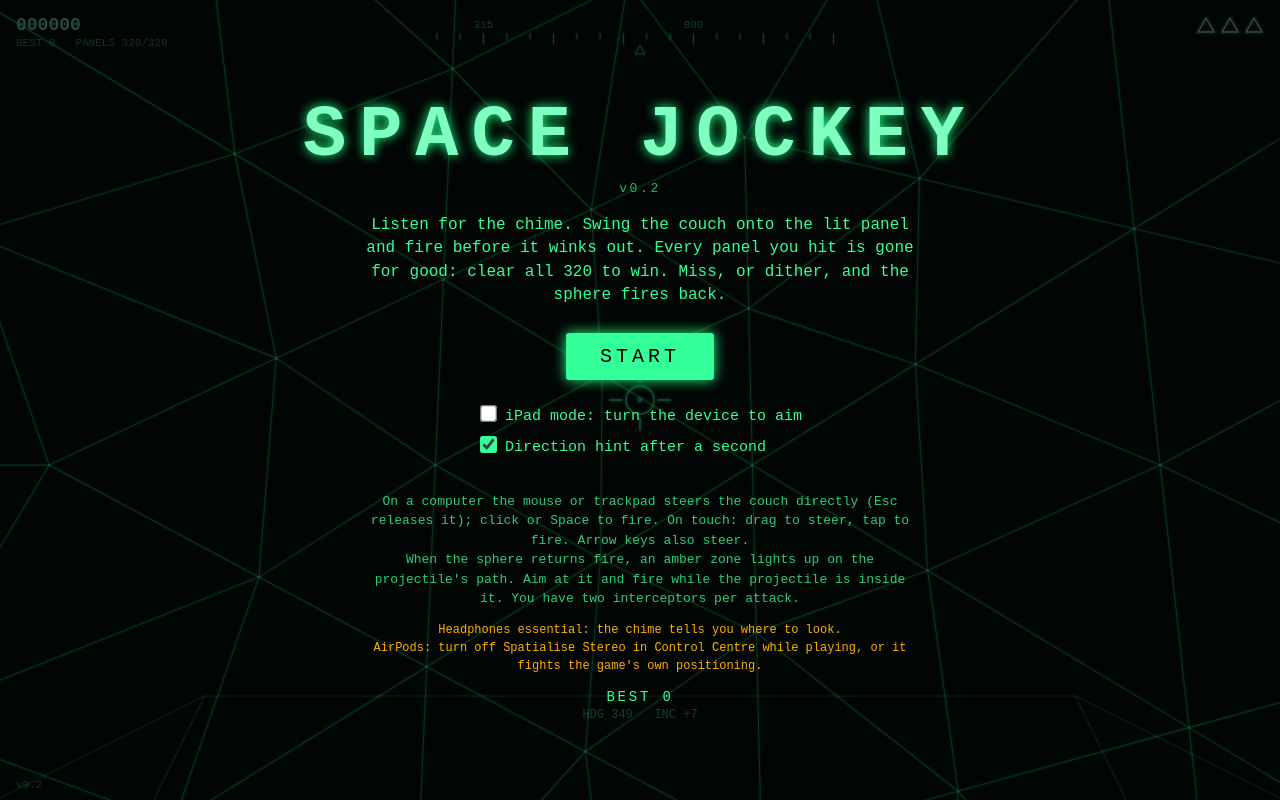
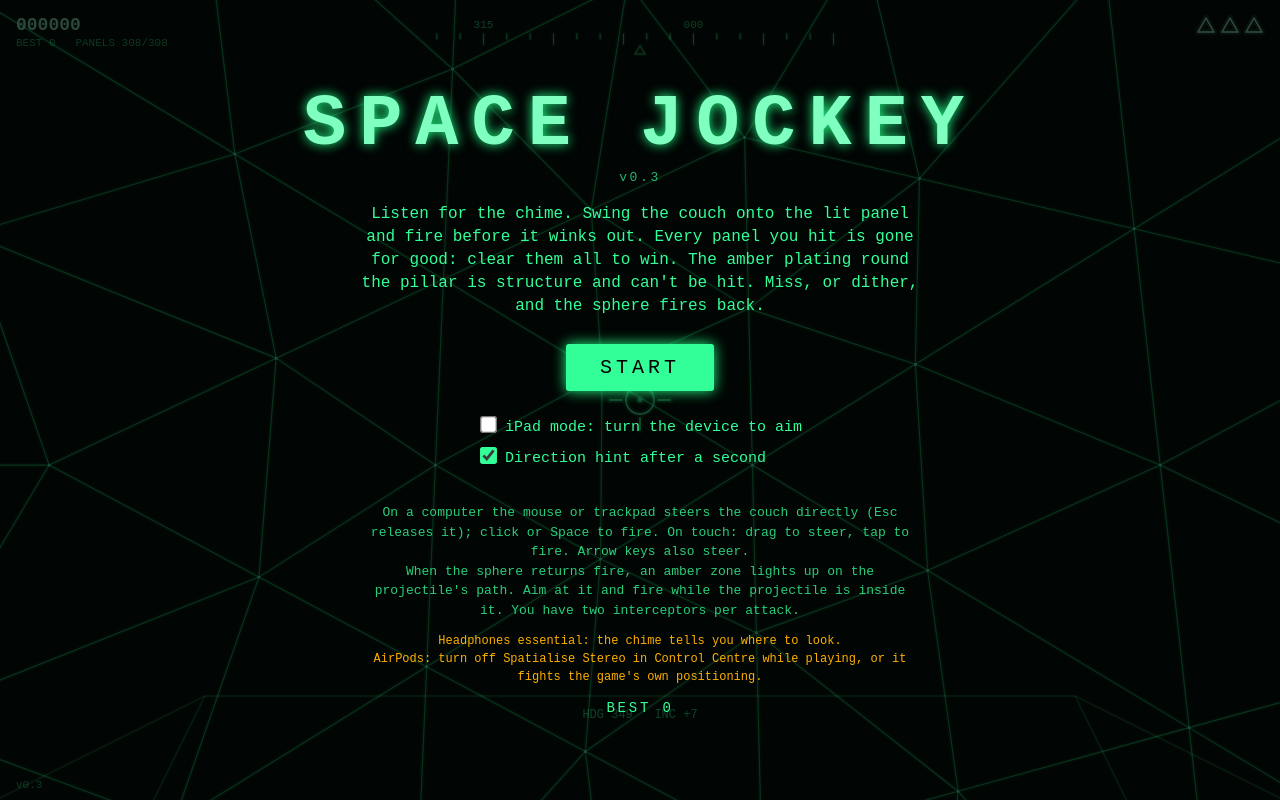
Before and after one commit to johnbmtwills-code/space-jockey, a plain HTML site: page index.html in a window 1280 px wide. Drawn offline with Linux system fonts and the light colour scheme; animation ran at ten frames a second.

Commit message:
Space Jockey v0.3: panels hidden by the pillar become amber structure; 308 to clear
Co-Authored-By: Claude Opus 5.5 <noreply@anthropic.com>
Claude-Session: https://claude.ai/code/session_01D2bmYGa2GSQrxEwzAR2whR

```diff
--- a/index.html
+++ b/index.html
@@ -35,8 +35,8 @@
 
 <div id="title" class="ov">
   <h1>SPACE JOCKEY</h1>
-  <div class="ver">v0.2</div>
-  <p class="sub">Listen for the chime. Swing the couch onto the lit panel and fire before it winks out. Every panel you hit is gone for good: clear all 320 to win.
+  <div class="ver">v0.3</div>
+  <p class="sub">Listen for the chime. Swing the couch onto the lit panel and fire before it winks out. Every panel you hit is gone for good: clear them all to win. The amber plating round the pillar is structure and can't be hit.
     Miss, or dither, and the sphere fires back.</p>
   <button id="start">START</button>
   <div class="opts">
@@ -67,7 +67,7 @@
 <script>
 (() => {
 'use strict';
-const VERSION = 'v0.2';
+const VERSION = 'v0.3';
 
 // ---------- maths ----------
 const D2R = Math.PI / 180;
@@ -298,9 +298,13 @@ const store = {
 };
 
 // ---------- state ----------
-const PITCH_MIN = -88 * D2R, PITCH_MAX = 88 * D2R;
-const alive = new Array(SPH.faces.length).fill(true);
-let aliveCount = SPH.faces.length;
+const PITCH_MIN = -72 * D2R, PITCH_MAX = 88 * D2R;
+// Panels round the foot of the pillar are hidden by it, so they become fixed structure: never lit, not counted.
+const STRUCT_ELEV = -66 * D2R;
+const struct = SPH.faces.map(f => f.elev < STRUCT_ELEV);
+const TARGETS = struct.filter(x => !x).length;
+const alive = struct.map(x => !x);
+let aliveCount = TARGETS;
 const G = {
   state: 'title', yaw: 0, pitch: 0, best: store.get('best', 0),
   score: 0, lives: 3, streak: 0, hits: 0, T: 5,
@@ -415,7 +419,7 @@ function angDiff(a, b) { let d = a - b; while (d > Math.PI) d -= 2*Math.PI; whil
 function newGame() {
   Object.assign(G, { state: 'play', score: 0, lives: 3, streak: 0, hits: 0, T: 5, phase: 'gap', phaseT: 1.2,
     lit: null, inc: null, frags: [], points: [], paused: false, won: false, blooms: [], beams: [], msgs: [], flash: 0, shake: 0, lastLit: -1, missFace: null });
-  alive.fill(true); aliveCount = SPH.faces.length;
+  for (let i = 0; i < alive.length; i++) alive[i] = !struct[i]; aliveCount = TARGETS;
   gyro.calibrated = false;
   msg('LISTEN', '#7fffc0', 1.2);
   startSweep();
@@ -647,15 +651,24 @@ function render() {
     c.forEach((q, i) => { const sp = proj(q); i ? ctx.lineTo(sp[0], sp[1]) : ctx.moveTo(sp[0], sp[1]); }); ctx.closePath();
   }
   ctx.fillStyle = 'rgba(30,200,110,0.09)'; ctx.fill();
+  // structural panels: solid amber plating where the pillar meets the sphere
+  ctx.beginPath();
+  for (const f of SPH.faces) {
+    if (!struct[f.i]) continue;
+    const c = clipPoly([CV[f.v[0]], CV[f.v[1]], CV[f.v[2]]]); if (c.length < 3) continue;
+    c.forEach((q, i) => { const sp = proj(q); i ? ctx.lineTo(sp[0], sp[1]) : ctx.moveTo(sp[0], sp[1]); }); ctx.closePath();
+  }
+  ctx.fillStyle = 'rgba(200,120,20,0.22)'; ctx.fill();
+  strokeGlow('255,170,40', 1.3, 0.6);
   ctx.beginPath();
   for (let i = 0; i < SPH.E.length; i++) {
-    const ef = SPH.EF[i]; if (!alive[ef[0]] && !alive[ef[1]]) continue;
+    const ef = SPH.EF[i]; if (!alive[ef[0]] && !alive[ef[1]] && !struct[ef[0]] && !struct[ef[1]]) continue;
     segCam(CV[SPH.E[i][0]], CV[SPH.E[i][1]]);
   }
   strokeGlow('40,255,140', 1.1, 0.55);
   // vertex nodes
   ctx.fillStyle = 'rgba(120,255,190,0.75)';
-  CV.forEach((c, i) => { if (c[2] > NEAR && SPH.VF[i].some(fi => alive[fi])) { const s = proj(c); ctx.fillRect(s[0] - 1.2, s[1] - 1.2, 2.4, 2.4); } });
+  CV.forEach((c, i) => { if (c[2] > NEAR && SPH.VF[i].some(fi => alive[fi] || struct[fi])) { const s = proj(c); ctx.fillRect(s[0] - 1.2, s[1] - 1.2, 2.4, 2.4); } });
 
   // column beneath the couch
   ctx.beginPath();
@@ -860,7 +873,7 @@ function drawHUD() {
   ctx.textAlign = 'left'; ctx.font = 'bold 18px "Courier New",monospace'; ctx.fillStyle = 'rgba(160,255,210,0.95)';
   ctx.fillText(String(G.score).padStart(6, '0'), 16, 30);
   ctx.font = '11px "Courier New",monospace'; ctx.fillStyle = 'rgba(' + green + ',0.7)';
-  ctx.fillText('BEST ' + G.best + '   PANELS ' + aliveCount + '/' + SPH.faces.length, 16, 46);
+  ctx.fillText('BEST ' + G.best + '   PANELS ' + aliveCount + '/' + TARGETS, 16, 46);
   if (G.streak > 1) { ctx.fillStyle = 'rgba(220,255,240,0.9)'; ctx.fillText('STREAK x' + G.streak, 16, 62); }
   ctx.fillText(VERSION + (locked() ? '   ESC releases mouse' : ''), 16, H - 12);
   ctx.beginPath();
```
